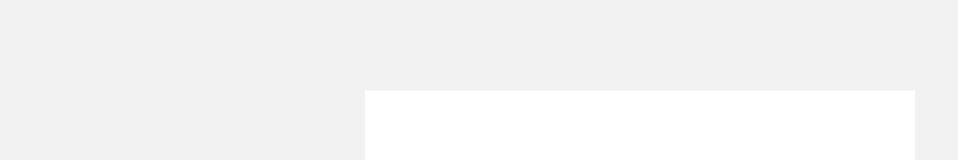
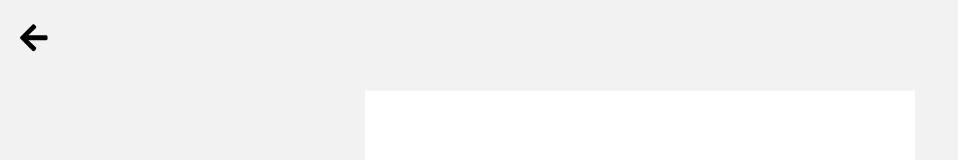
Before and after one commit to larvepeche/team6-angular, an Angular app: page /connect in a window 1280 px wide. Shown: the top 160 px of the page, without its empty margins (0-958 px from the left). Built offline with nearby package versions, Linux system fonts and the light colour scheme.

Commit message:
Add arrow back to auth page

```diff
--- a/src/app/pages/auth/auth.component.html
+++ b/src/app/pages/auth/auth.component.html
@@ -15,3 +15,7 @@
     </div>
     <app-footer></app-footer>
 </div>
+
+<a routerLink=".." class="arrow-back">
+    <fa-icon [icon]="faArrowLeft"></fa-icon>
+</a>
--- a/src/app/pages/auth/auth.component.scss
+++ b/src/app/pages/auth/auth.component.scss
@@ -36,3 +36,14 @@
     border-bottom-color: $color-primary !important;
     color: $color-primary !important;
 }
+
+.arrow-back {
+    position: absolute;
+    left: 10px;
+    top: 10px;
+    font-size: var(--fs-600);
+    padding: 10px;
+    cursor: pointer;
+    text-decoration: none;
+    color: black;
+}
--- a/src/app/pages/auth/auth.component.ts
+++ b/src/app/pages/auth/auth.component.ts
@@ -1,4 +1,5 @@
 import { Component, OnInit } from '@angular/core';
+import { faArrowLeft } from '@fortawesome/free-solid-svg-icons';
 
 @Component({
     selector: 'app-auth',
@@ -6,6 +7,7 @@ import { Component, OnInit } from '@angular/core';
     styleUrls: ['./auth.component.scss']
 })
 export class AuthComponent implements OnInit {
+    faArrowLeft = faArrowLeft;
 
     isLogin: boolean = true;
 
```
